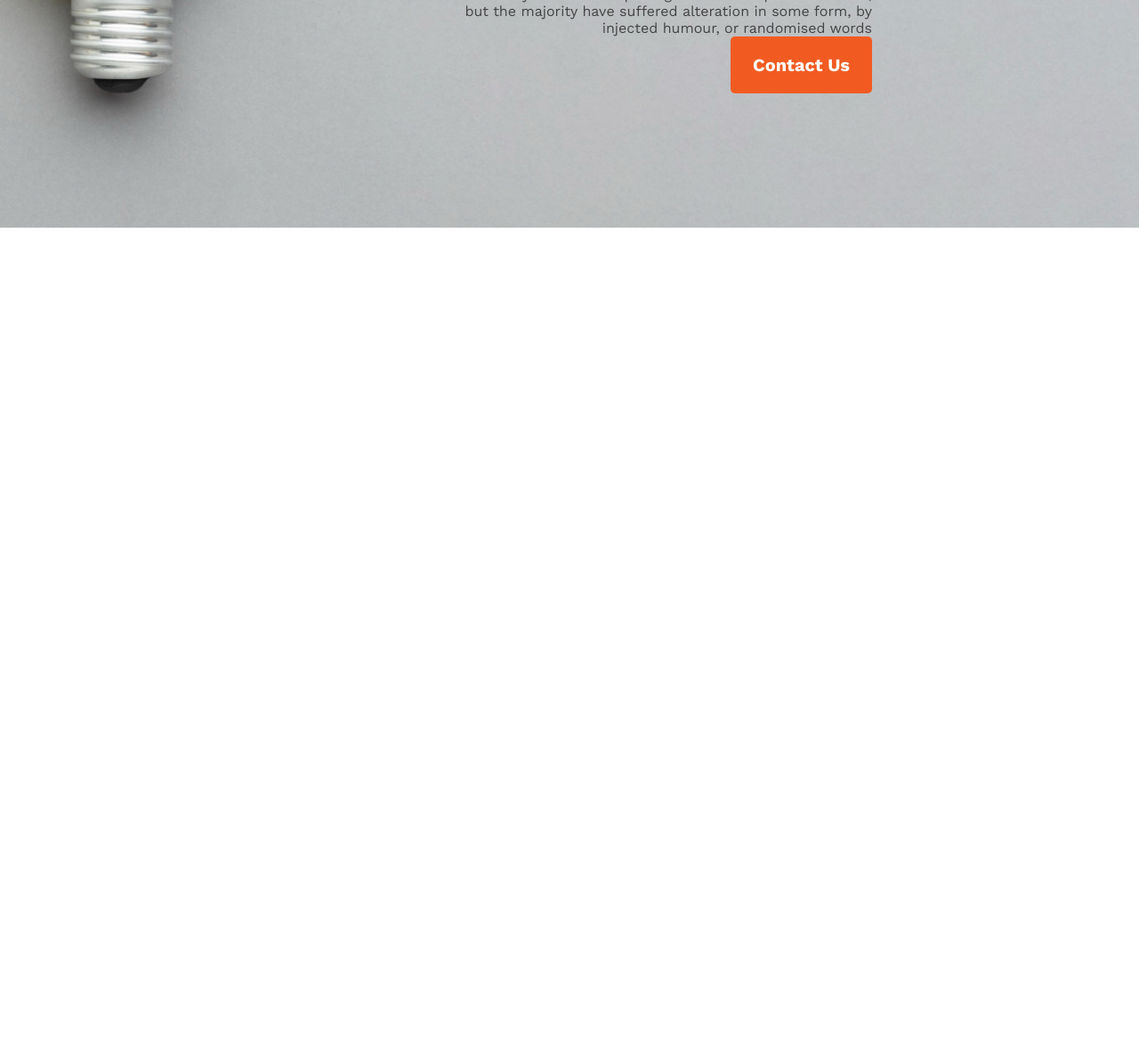
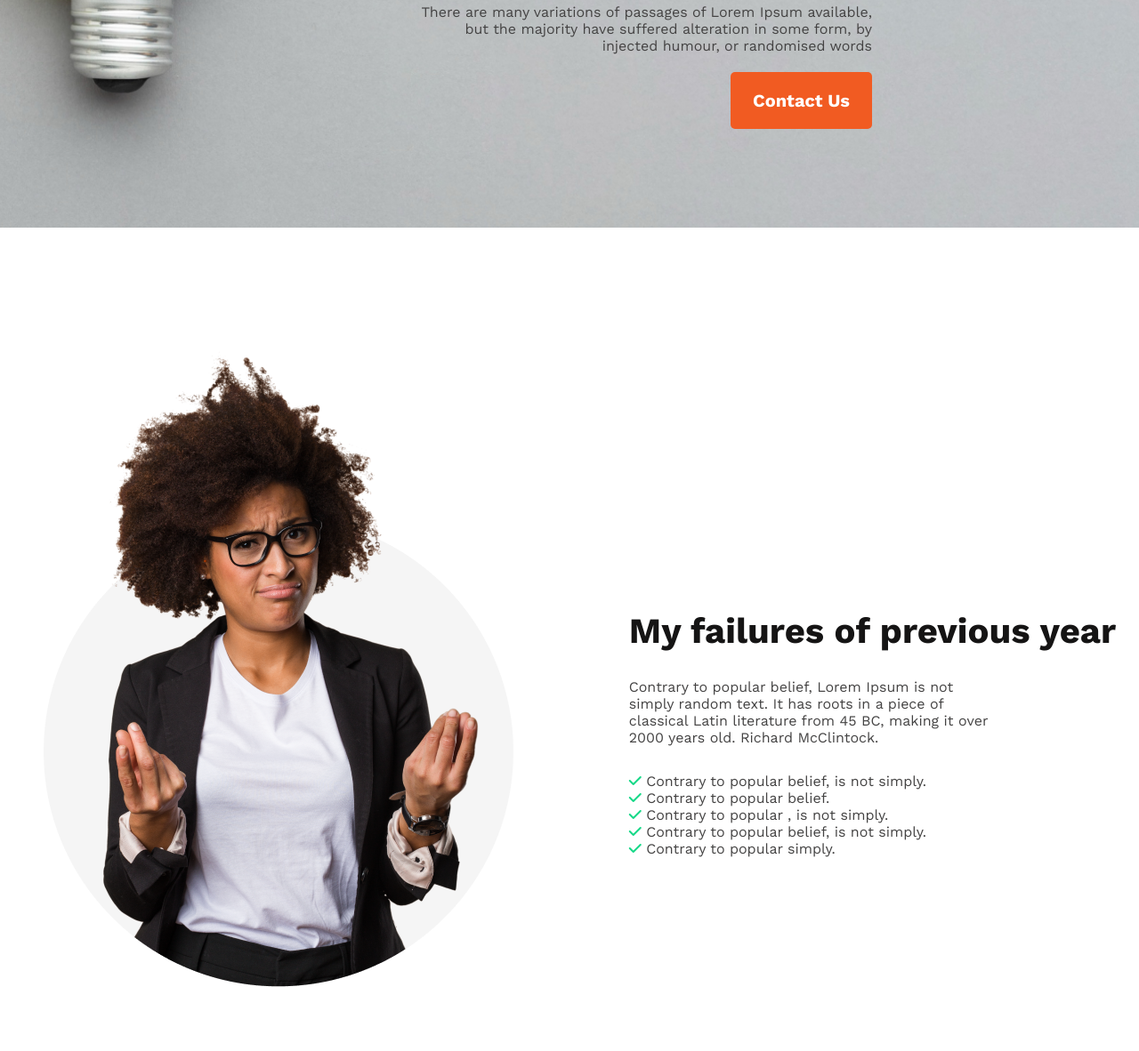
Before and after one commit to muhammadsaif7717/Project-3-New-Year-New-Me, a plain HTML site: page index.html in a window 1280 px wide. Shown: the part 544-1726 px from the top of the page at 89% size. Before the commit the page ends 800 px from the top, so only its background shows below. Drawn offline with nearby package versions, Linux system fonts and the light colour scheme.

Commit message:
added failures secton

```diff
--- a/index.html
+++ b/index.html
@@ -8,6 +8,7 @@
     <link rel="preconnect" href="https://fonts.googleapis.com">
     <link rel="preconnect" href="https://fonts.gstatic.com" crossorigin>
     <link href="https://fonts.googleapis.com/css2?family=Work+Sans:wght@400;700;800&display=swap" rel="stylesheet">
+    <script src="https://kit.fontawesome.com/b522fef9ba.js" crossorigin="anonymous"></script>
 </head>
 <body>
     <header>
@@ -20,7 +21,20 @@
     <div class="clear-float"></div>
 
     <section class="my-failures">
-
+        <div class="failure-img">
+            <img src="images/person.png" alt="person">
+        </div>
+        <div class="failur-text">
+            <h1>My failures of previous year</h1>
+            <p>Contrary to popular belief, Lorem Ipsum is not <br> simply random text. It has roots in a piece of <br> classical Latin literature from 45 BC, making it over <br> 2000 years old. Richard McClintock.</p>
+            <ul>
+                <li><i class="fa-solid fa-check"></i> Contrary to popular belief, is not simply.</li>
+                <li><i class="fa-solid fa-check"></i> Contrary to popular belief.</li>
+                <li><i class="fa-solid fa-check"></i> Contrary to popular , is not simply.</li>
+                <li><i class="fa-solid fa-check"></i> Contrary to popular belief, is not simply.</li>
+                <li><i class="fa-solid fa-check"></i> Contrary to popular simply.</li>
+            </ul>
+        </div>
     </section>
 </body>
 </html>
--- a/styles/style.css
+++ b/styles/style.css
@@ -19,7 +19,10 @@
     padding: 20px 25px;
     float: right;
 }
-
+.clear-float{
+    clear: both;
+    display: block;
+}
 
 
 
@@ -41,10 +44,55 @@ header{
     text-align: right;
     font-size: 65px;
     font-weight: 700;
+    margin-bottom: 20px;
 }
 .header-text>p{
     color: #444343;
     text-align: right;
     font-size: 16px;
     font-weight: 400;
+    margin-bottom: 20px;
 }
+
+/* section my failures */
+.my-failures{
+    display: flex;
+    margin-top: 130px;
+    justify-content: center
+}
+
+.failure-img{
+    width: 451px;
+    height: 898px;
+    margin-right: 130px;
+}
+
+.failur-text{
+    margin-top: 300px;
+    margin-left: 100px;
+}
+
+.failur-text>h1{
+    color: #151414;
+    font-size: 40px;
+    font-weight: 700;
+    margin-bottom: 30px;
+}
+
+.failur-text>p{
+    color: #444343;
+    font-size: 16px;
+    font-weight: 400;
+    margin-bottom: 30px;
+}
+
+.failur-text>ul>li{
+    color: #444343;
+    font-size: 16px;
+    font-weight: 400;
+    list-style: none;
+}
+
+.fa-solid{
+    color: #16D887;
+}
```
